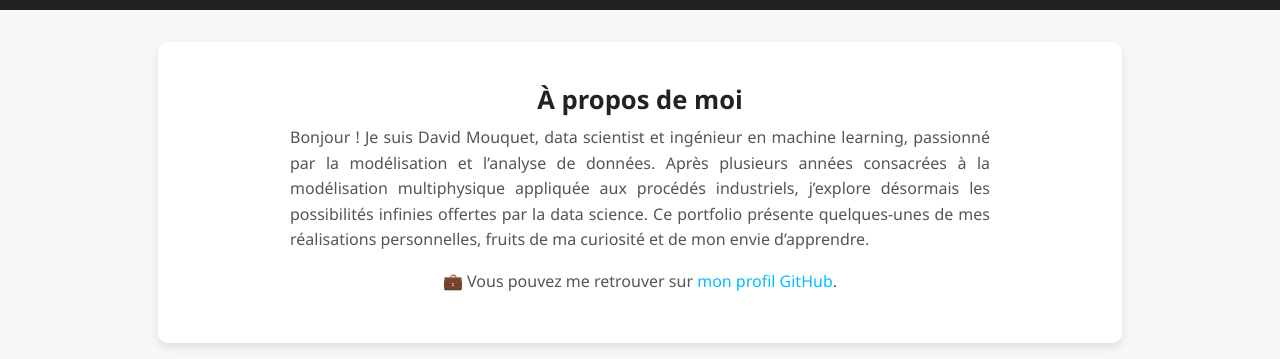
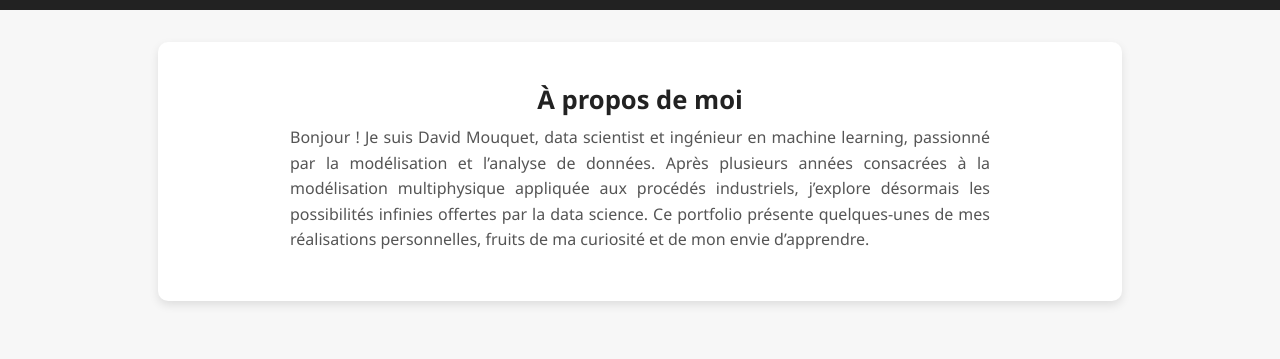
Before and after one commit to davidmouquetGit/davidmouquetGit.github.io, a plain HTML site: page index.html in a window 1280 px wide. Shown: the part 97-456 px from the top of the page. Drawn offline with Linux system fonts and the light colour scheme.

Commit message:
Update index.html

```diff
--- a/index.html
+++ b/index.html
@@ -138,10 +138,7 @@
 Bonjour ! Je suis David Mouquet, data scientist et ingénieur en machine learning, passionné par la modélisation et l’analyse de données.
 Après plusieurs années consacrées à la modélisation multiphysique appliquée aux procédés industriels, j’explore désormais les possibilités infinies offertes par la data science.
 Ce portfolio présente quelques-unes de mes réalisations personnelles, fruits de ma curiosité et de mon envie d’apprendre.    </p>
-    <p>
-      💼 Vous pouvez me retrouver sur
-      <a href="https://github.com/davidmouquetGit" target="_blank">mon profil GitHub</a>.
-    </p>
+
   </section>
 
   <main class="container">
```
